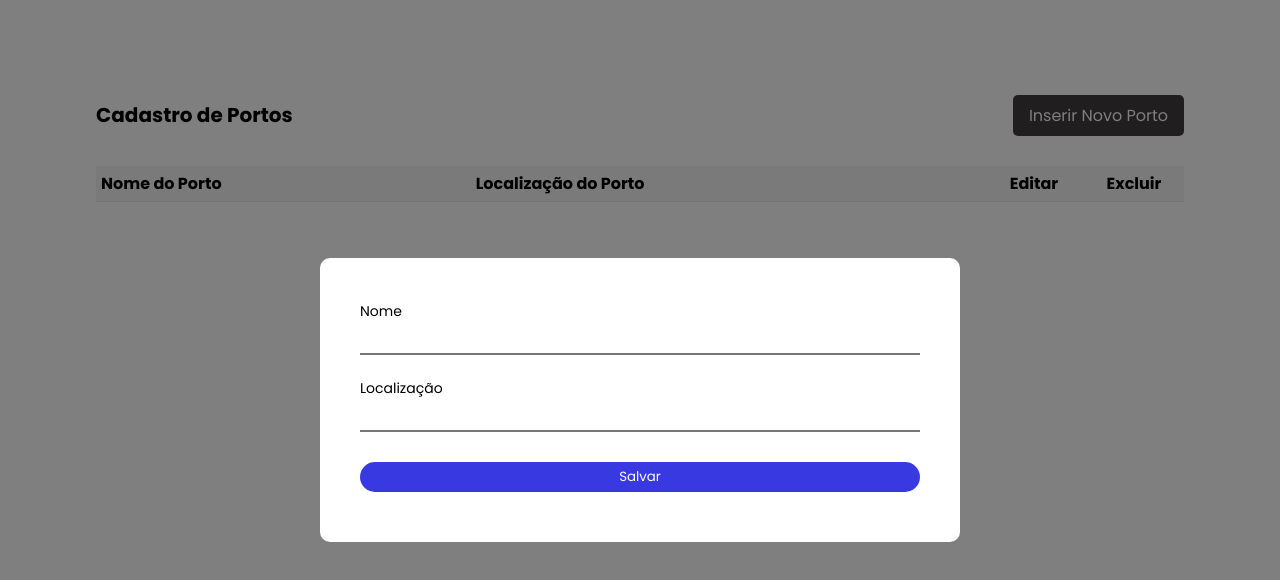
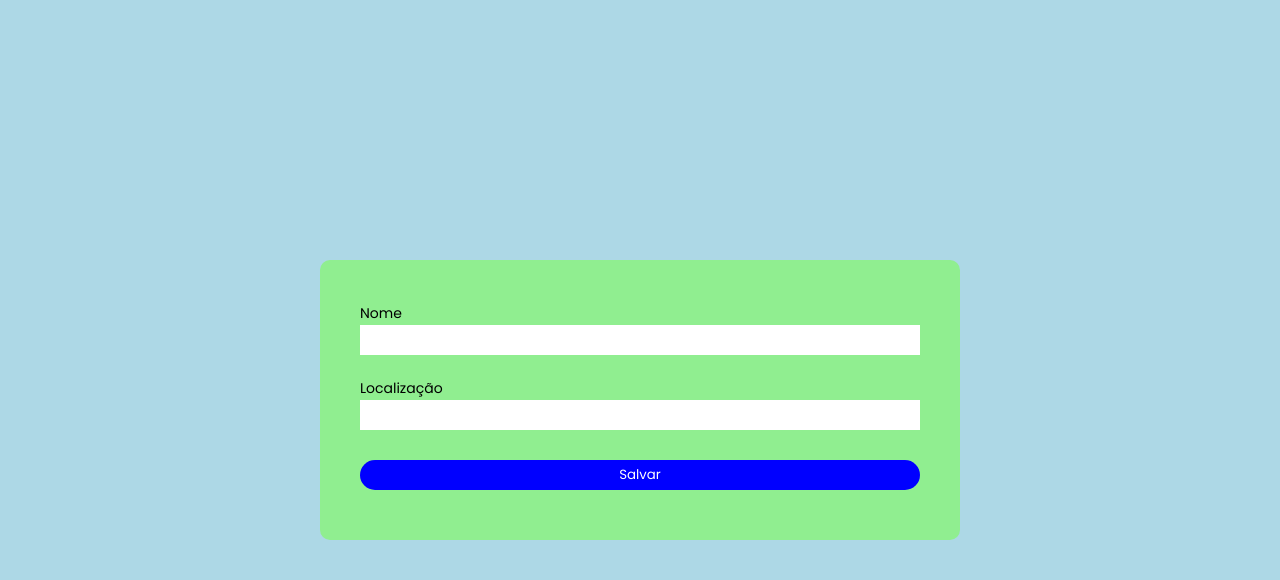
Before and after one commit to rebecacoelho/crud-portos, a plain HTML site: page index.html in a window 1280 px wide. Both pictures are taken after a click on the button "Inserir Novo Porto". Drawn offline with nearby package versions, Linux system fonts and the light colour scheme.

Commit message:
new colors

```diff
--- a/style.css
+++ b/style.css
@@ -153,7 +153,7 @@ tbody tr td.acao {
   position: fixed;
   top: 0;
   left: 0;
-  background-color: rgba(0, 0, 0, 0.5);
+  background-color: lightblue;
   display: none;
   z-index: 999;
   align-items: center;
@@ -161,11 +161,11 @@ tbody tr td.acao {
 }
 
 .modal {
+  background-color: lightgreen;
   display: flex;
   flex-direction: column;
   align-items: center;
   padding: 40px;
-  background-color: white;
   border-radius: 10px;
   width: 50%;
 }
@@ -181,9 +181,7 @@ tbody tr td.acao {
   padding: 5px 10px;
   width: 100%;
   margin-bottom: 20px;
-  border-top: none;
-  border-left: none;
-  border-right: none;
+  border: 0;
 }
 
 .modal button {
@@ -194,7 +192,7 @@ tbody tr td.acao {
   padding: 5px 10px;
   width: 100%;
   border: none;
-  background-color: rgb(57, 57, 226);
+  background-color: blue;
   color: white;
 }
 
```
